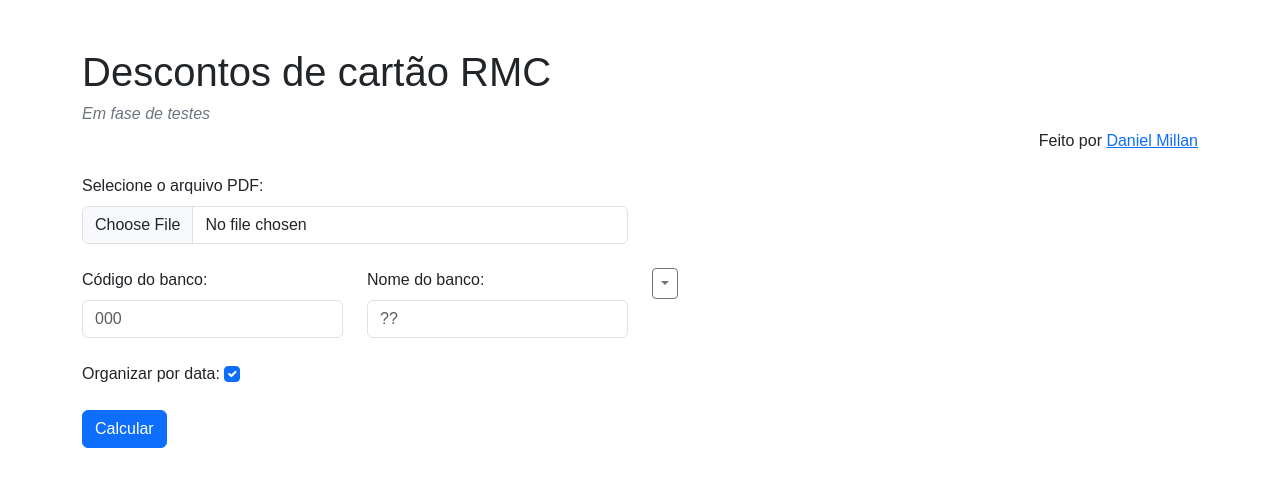
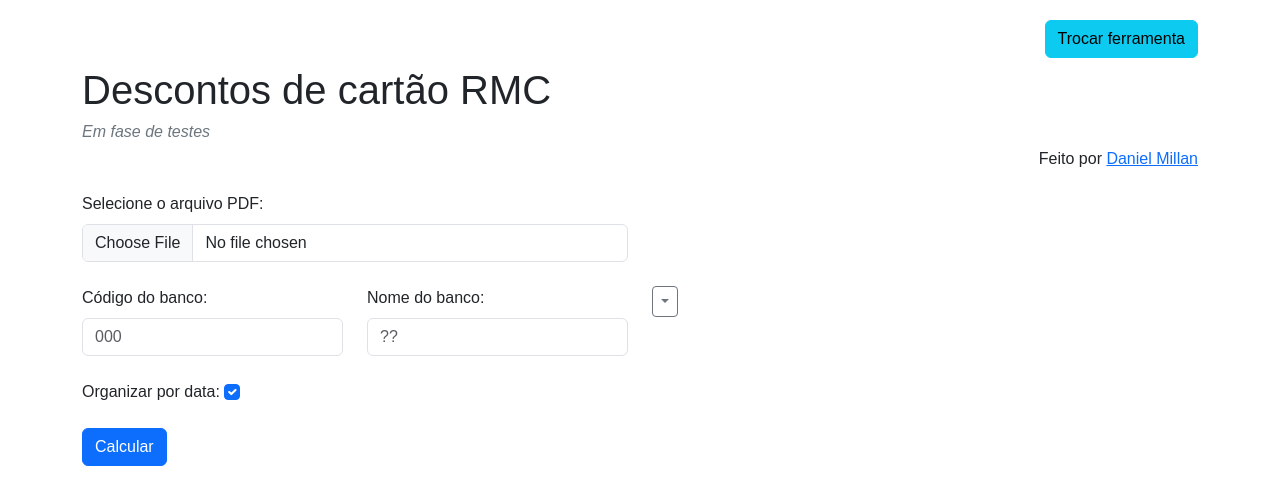
Before and after one commit to domillan/descontosCartao, a plain HTML site: page index.html in a window 1280 px wide. Drawn offline with nearby package versions, Linux system fonts and the light colour scheme; a script that the page names is missing.

Commit message:
Add files via upload

```diff
--- a/index.html
+++ b/index.html
@@ -31,7 +31,8 @@ border-spacing: 2px;
 <body>
 
 <div class="container">
-    <h1 class="mt-5">Descontos de cartão RMC</h1>
+    <h6 class="text-end"><a type="button" href="https://domillan.github.io/descontosConsignado/" class="btn btn-info">Trocar ferramenta</a></h6>
+    <h1 class="mt-2">Descontos de cartão RMC</h1>
 <h6 class="text-secondary"><i>Em fase de testes</i></h6>
 <h6 class="text-end">Feito por <a href="http://lattes.cnpq.br/6702944102751831">Daniel Millan</a></h6>
     <div class="row mt-4">
```
